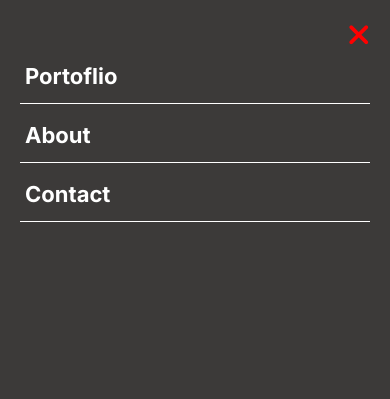
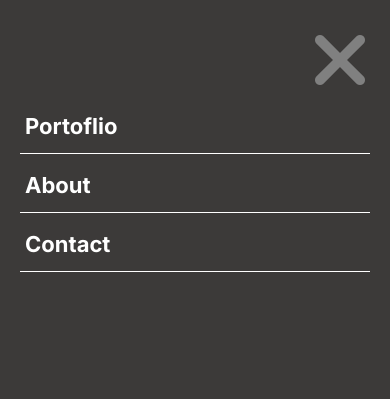
Before and after one commit to ShadyShawkat/Mobile-Menu-CR, a website: page index.html in a window 390 px wide. Both pictures are taken after a click on the button 366 px from the left and 27 px from the top of the page. Shown: the top 399 px of the page. Drawn offline with Linux system fonts and the light colour scheme.

Commit message:
Fix menu UI

```diff
--- a/css/main.css
+++ b/css/main.css
@@ -36,6 +36,8 @@ header {
   z-index: 100;
   flex-direction: column;
   padding: 20px 20px 0 20px;
+  top: 0;
+  left: 0;
 }
 
 .d-flex {
@@ -50,7 +52,8 @@ header {
   display: flex;
   justify-content: flex-end;
   font-size: 30px;
-  color: red;
+  color: gray;
+  font-size: 80px;
 }
 
 #desktop-nav,
--- a/index.html
+++ b/index.html
@@ -9,6 +9,7 @@
     <title>Aziz Mejri - Portfolio</title>
   </head>
   <body>
+    <header>
       <div class="mobile-menu">
         <div class="mobile-menu-close">
           <i class="mobile-menu-close-btn fas fa-times"></i>
@@ -20,7 +21,6 @@
           </li>
         </ul>
       </div>
-    <header>
       <h1 id="logo">Aziz Mejri</h1>
       <button type="button" class="menu-bars">
         <i class="fas fa-bars"></i>
```
Lines whose indentation alone changed are shown as unchanged.
